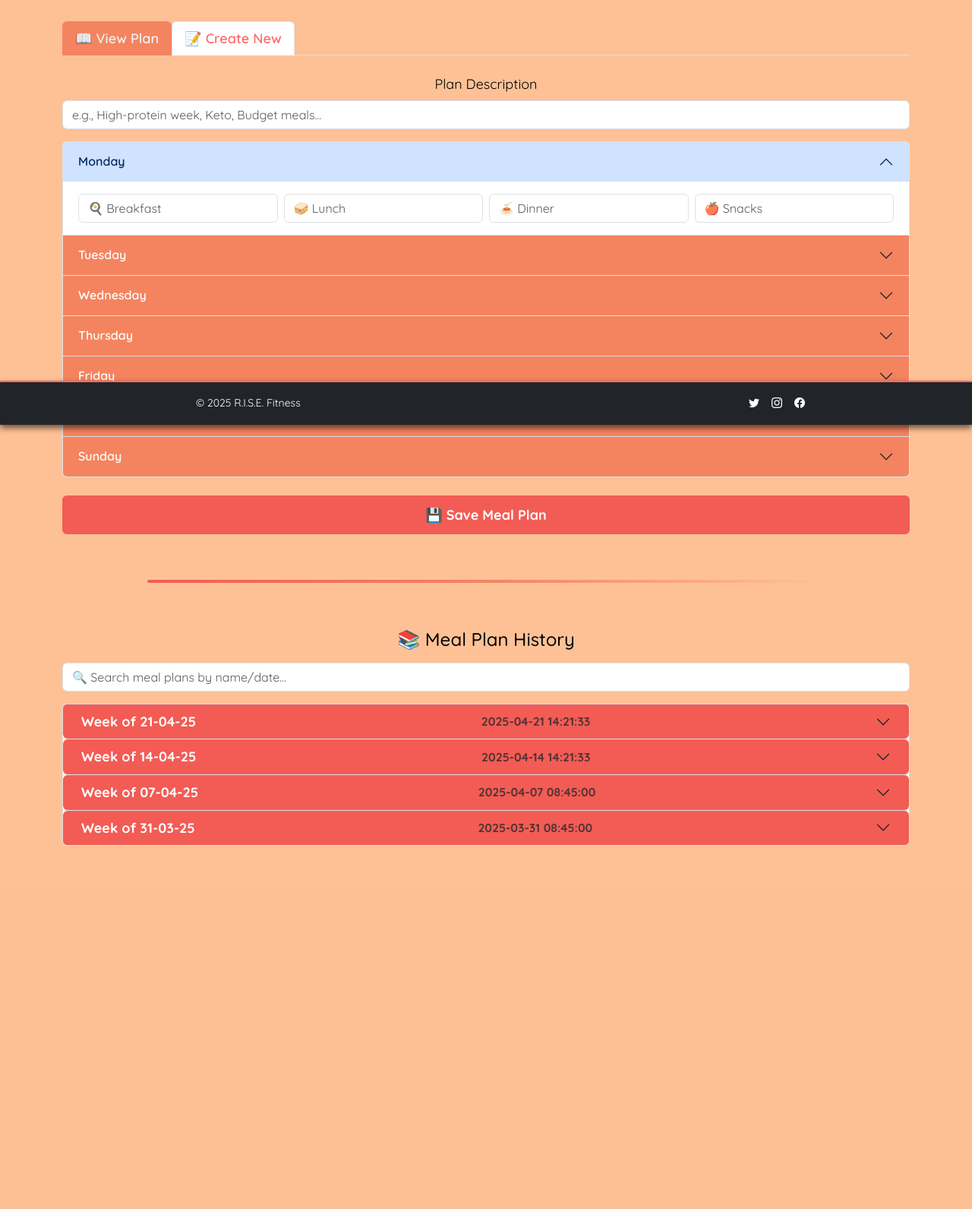
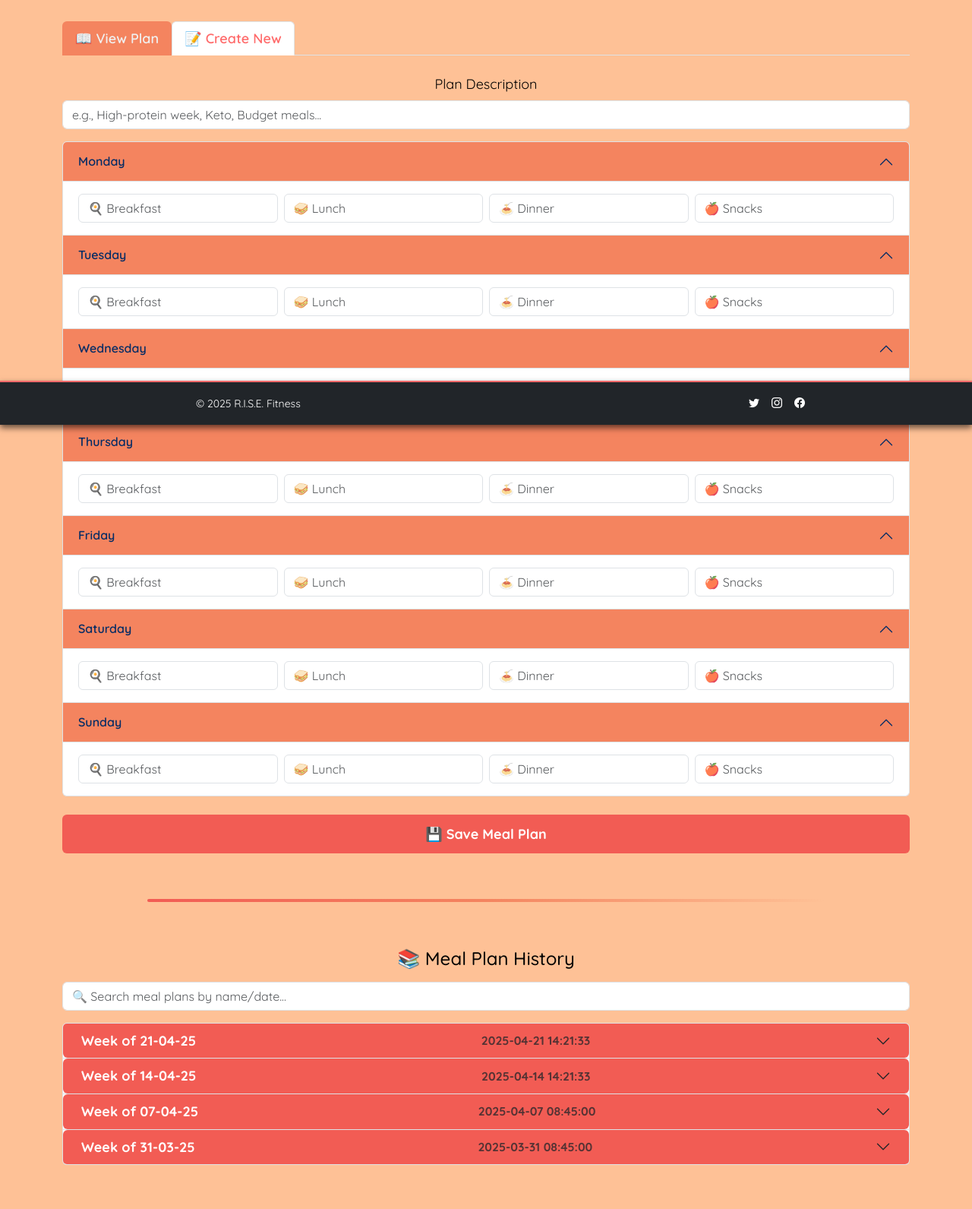
Before and after one commit to emilyryalls/git_final_project, a Flask app: page /meal_plan_dashboard in a window 1280 px wide, after a click on "📝 Create New". Shown: the part 241-1832 px from the top of the page at 76% size. Before the commit the page ends 1354 px from the top, so only its background shows below. Run offline with Flask 3, Linux system fonts and the light colour scheme; the visitor is signed in with stand-in values (Sample User, id 1); data comes from the database, SQL or seed files in the repository.

Commit message:
EDIT: meal plan and css

```diff
--- a/application/static/main_styles.css
+++ b/application/static/main_styles.css
@@ -733,6 +733,21 @@ body.home-page .testimonial-name {
   color: #333;
 }
 
+/* Remove blue tinge and background on the accordion buttons */
+.accordion-button {
+    background-color: #F4845F
+    border: #F4845F ;
+}
+
+.accordion-button:focus {
+    box-shadow: none;
+}
+
+.accordion-button:not(.collapsed) {
+    background-color: #F4845F; /* Keep the button background when expanded */
+}
+
+
 /* DASHBOARD PAGE */
 .dashboard-title {
     font-family: 'Bebas Neue', sans-serif;
--- a/application/templates/error.html
+++ b/application/templates/error.html
@@ -15,6 +15,5 @@
         <a href="{{ url_for('home') }}" class="btn btn-primary">Go to Home</a>
     </div>
 </body>
-</html>
 
 {%endblock%}
--- a/application/templates/meal_plan_dashboard.html
+++ b/application/templates/meal_plan_dashboard.html
@@ -1,6 +1,9 @@
 {% extends "layout.html" %}
 
 {% block body_content %}
+
+<!--min-height makes it take the full height of the screen-->
+<div class="d-flex flex-column" style="min-height: 100vh;">
 
     <div class="container mt-5">
         <div class="blog-home-title">
@@ -74,11 +77,11 @@
                         {% for day in days %}
                             <div class="accordion-item">
                                 <h2 class="accordion-header" id="heading{{ day }}">
-                                <button class="tag-experience accordion-button {% if not loop.first %}collapsed{% endif %}" type="button" data-bs-toggle="collapse" data-bs-target="#collapse{{ day }}">
+                                    <button class="tag-experience accordion-button" type="button" data-bs-toggle="collapse" data-bs-target="#collapse{{ day }}">
                                         {{ day }}
                                     </button>
                                 </h2>
-                            <div id="collapse{{ day }}" class="accordion-collapse collapse {% if loop.first %}show{% endif %}" data-bs-parent="#mealAccordion">
+                                <div id="collapse{{ day }}" class="accordion-collapse collapse show" data-bs-parent="#mealAccordion">
                                     <div class="accordion-body">
                                         <div class="row g-2">
                                             <div class="col">
@@ -150,5 +153,5 @@
             </div>
         </div>
     </div>
-
+</div>
 {% endblock %}
```
Lines whose indentation alone changed are shown as unchanged.
